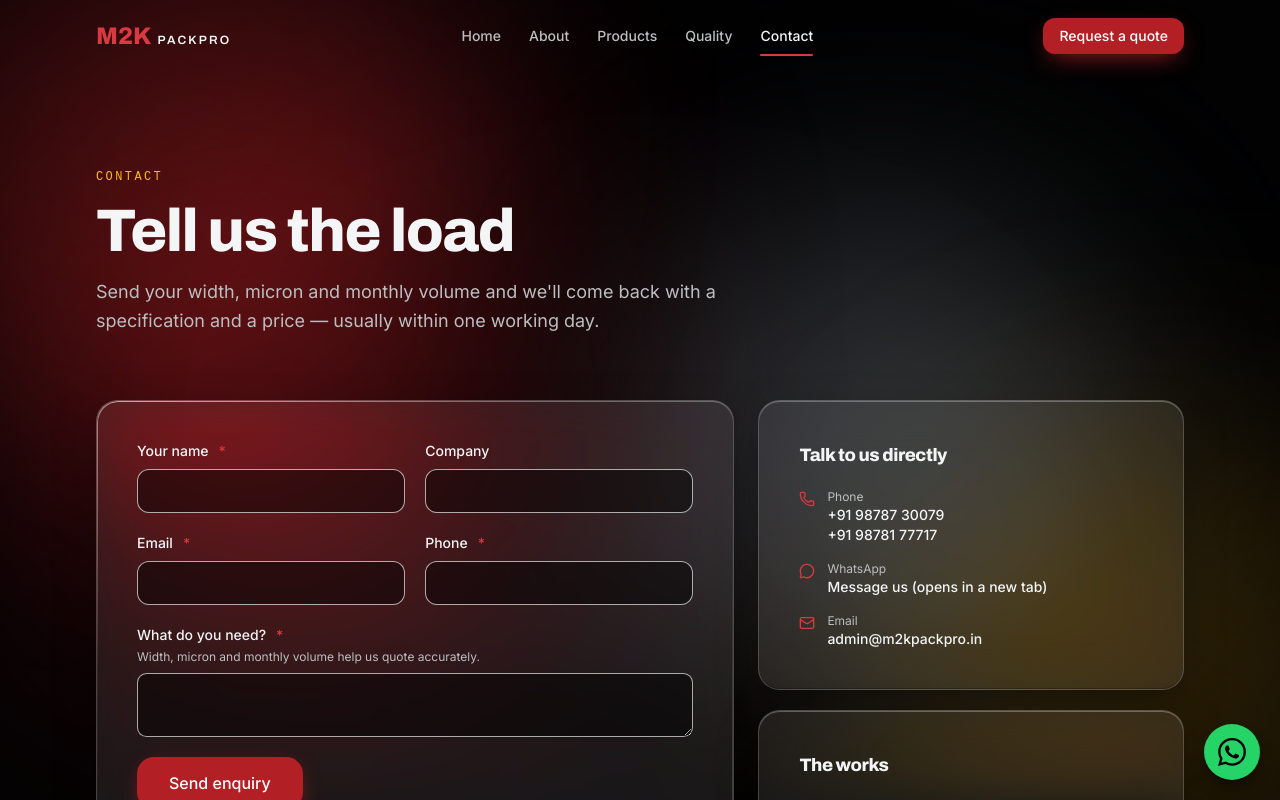
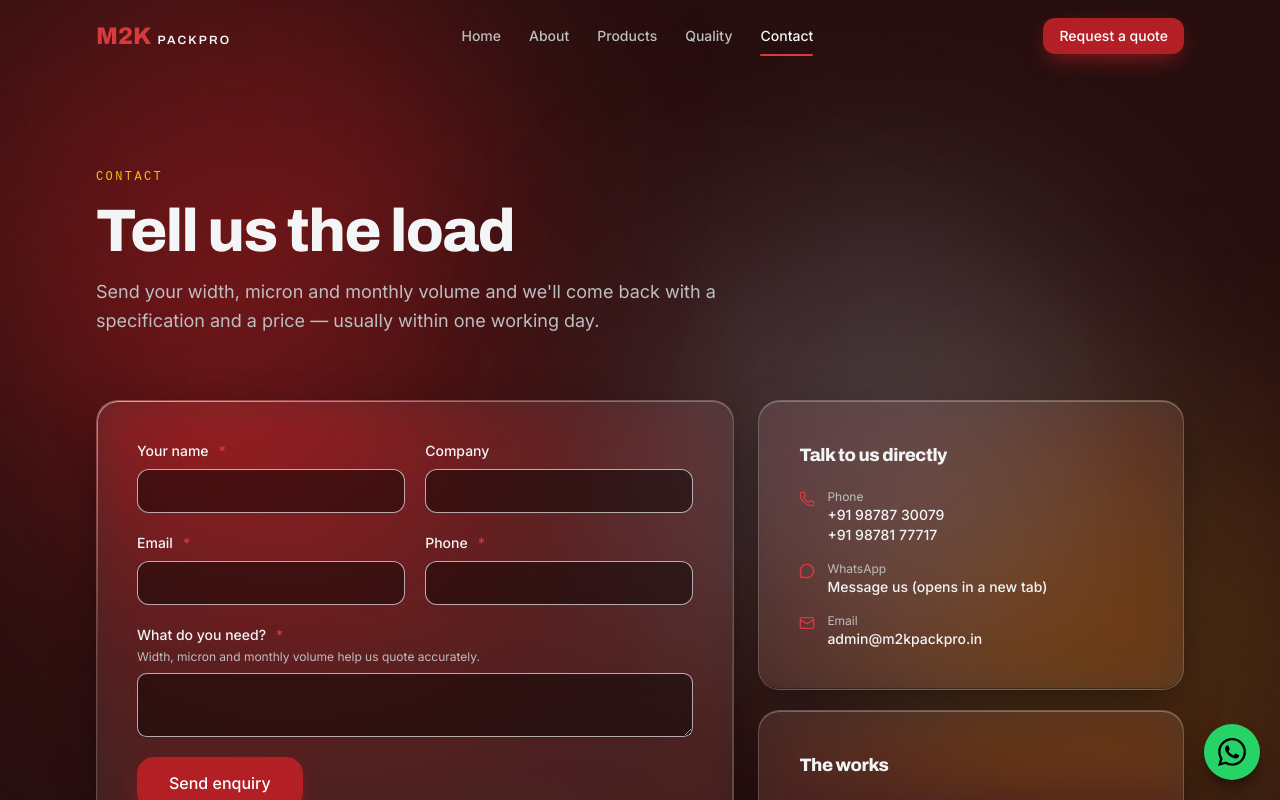
Before and after one commit to Yuvraj-alpha/m2k-landing, a Next.js app: page /contact in a window 1280 px wide. Shown: the top 800 px of the page. Built offline with nearby package versions, Linux system fonts and the light colour scheme.

Commit message:
Refactor background to black

```diff
--- a/src/styles/colors.css
+++ b/src/styles/colors.css
@@ -114,7 +114,7 @@
  * Near-black with a faint cool cast, so the warm brand light bleeding through
  * the backdrop blobs reads as *light* rather than as a colour tint.         */
 .dark {
-  --background: oklch(0.09 0.004 265);
+  --background: oklch(0.205 0.04 21);
   --foreground: oklch(0.97 0.002 265);
   --card: oklch(0.16 0.005 265);
   --card-foreground: oklch(0.97 0.002 265);
```
Also changed, not shown: 1 other file (tests, documents, lock files or other folders).
